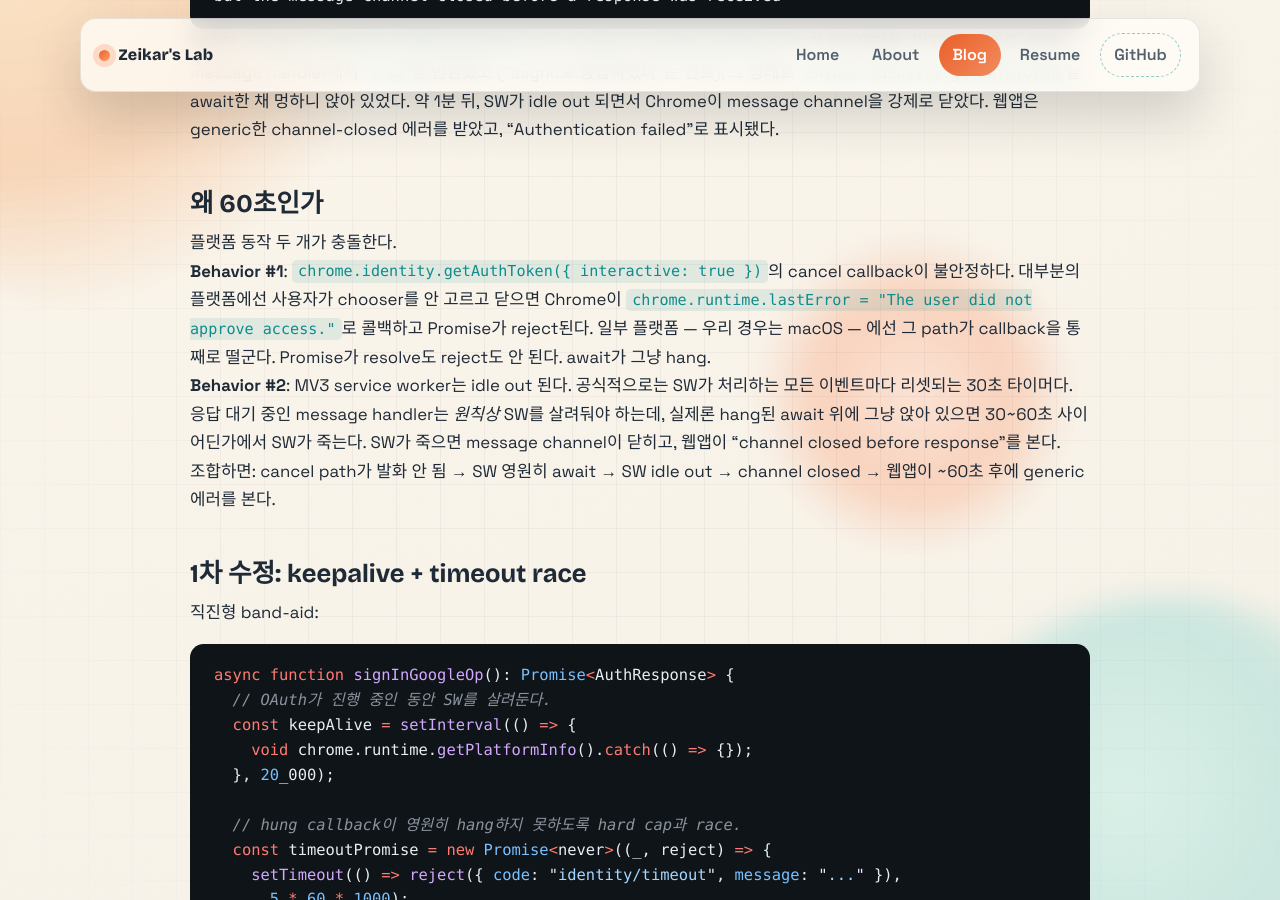
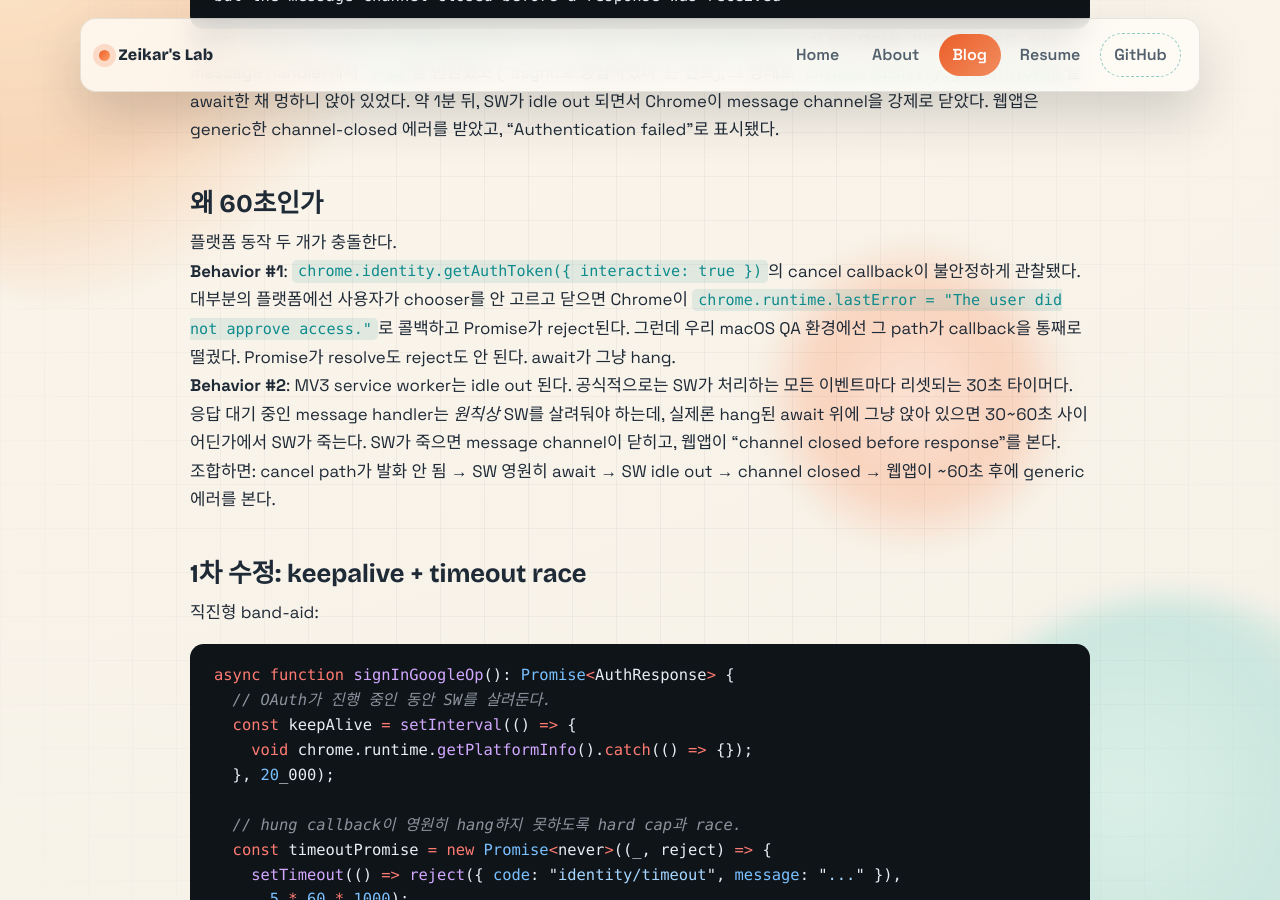
Before and after one commit to zeikar/zeikar.github.io, a Jekyll site: the page built from _posts/ko/2026-05-05-from-getauthtoken-to-launchwebauthflow.md, in a window 1280 px wide and 900 px high, scrolled down 1365 px. Built offline with Jekyll 4.4.1, drawn with Linux system fonts in a browser that asks for light colours; some of the changed text lies outside the part shown.

Commit message:
Clarify getAuthToken cancel & timeout notes
Refine wording around chrome.identity.getAuthToken's cancel behavior (note macOS QA observation where the callback was dropped), clarify that the OAuth flow now resolves/rejects inside launchWebAuthFlow so a SW keepalive or custom timeout is not needed, and adjust the table label/timing for the timeout entry. Apply the same updates to the Korean translation (_posts/2026-05-05-from-getauthtoken-to-launchwebauthflow.md and _posts/ko/2026-05-05-from-getauthtoken-to-launchwebauthflow.md).

```diff
--- a/_posts/ko/2026-05-05-from-getauthtoken-to-launchwebauthflow.md
+++ b/_posts/ko/2026-05-05-from-getauthtoken-to-launchwebauthflow.md
@@ -46,7 +46,7 @@ but the message channel closed before a response was received
 
 플랫폼 동작 두 개가 충돌한다.
 
-**Behavior #1**: `chrome.identity.getAuthToken({ interactive: true })`의 cancel callback이 불안정하다. 대부분의 플랫폼에선 사용자가 chooser를 안 고르고 닫으면 Chrome이 `chrome.runtime.lastError = "The user did not approve access."`로 콜백하고 Promise가 reject된다. 일부 플랫폼 — 우리 경우는 macOS — 에선 그 path가 callback을 통째로 떨군다. Promise가 resolve도 reject도 안 된다. await가 그냥 hang.
+**Behavior #1**: `chrome.identity.getAuthToken({ interactive: true })`의 cancel callback이 불안정하게 관찰됐다. 대부분의 플랫폼에선 사용자가 chooser를 안 고르고 닫으면 Chrome이 `chrome.runtime.lastError = "The user did not approve access."`로 콜백하고 Promise가 reject된다. 그런데 우리 macOS QA 환경에선 그 path가 callback을 통째로 떨궜다. Promise가 resolve도 reject도 안 된다. await가 그냥 hang.
 
 **Behavior #2**: MV3 service worker는 idle out 된다. 공식적으로는 SW가 처리하는 모든 이벤트마다 리셋되는 30초 타이머다. 응답 대기 중인 message handler는 *원칙상* SW를 살려둬야 하는데, 실제론 hang된 await 위에 그냥 앉아 있으면 30~60초 사이 어딘가에서 SW가 죽는다. SW가 죽으면 message channel이 닫히고, 웹앱이 "channel closed before response"를 본다.
 
```
Also changed, not shown: other parts of _posts/ko/2026-05-05-from-getauthtoken-to-launchwebauthflow.md (+2 -2 lines), _posts/2026-05-05-from-getauthtoken-to-launchwebauthflow.md (+3 -3 lines).
